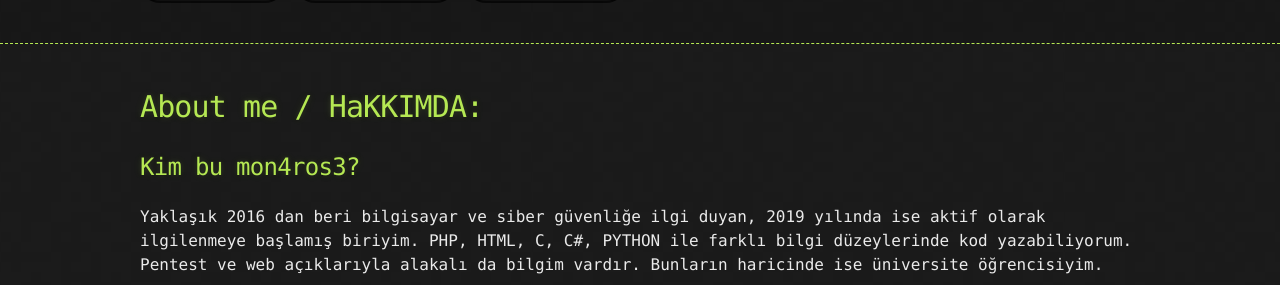
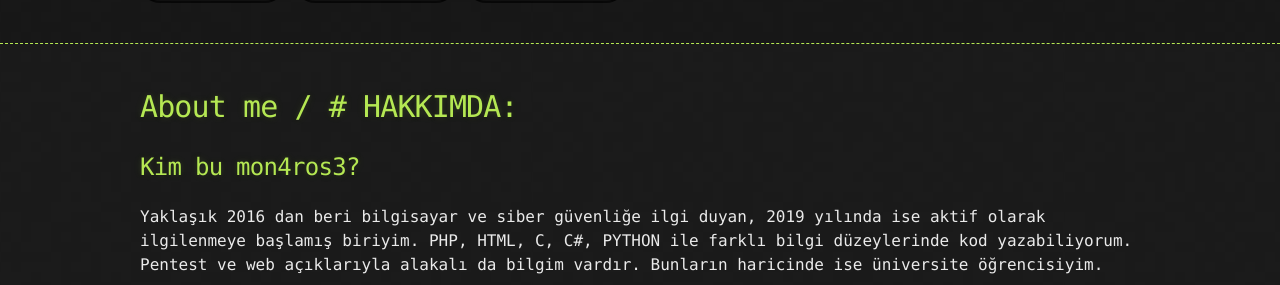
Before and after one commit to mon4ros3/mon4ros3.github.io, a Jekyll site: the page built from index.md, in a window 1280 px wide. Shown: the part 149-434 px from the top of the page. Built offline with Jekyll 4.4.1, drawn with Linux system fonts in a browser that asks for light colours; our own code applies the rules of GitHub Pages for plain Markdown files.

```diff
--- a/index.md
+++ b/index.md
@@ -1,4 +1,4 @@
-# About me / HaKKIMDA:
+# About me / # HAKKIMDA:
 
 ## Kim bu mon4ros3?
 
```
